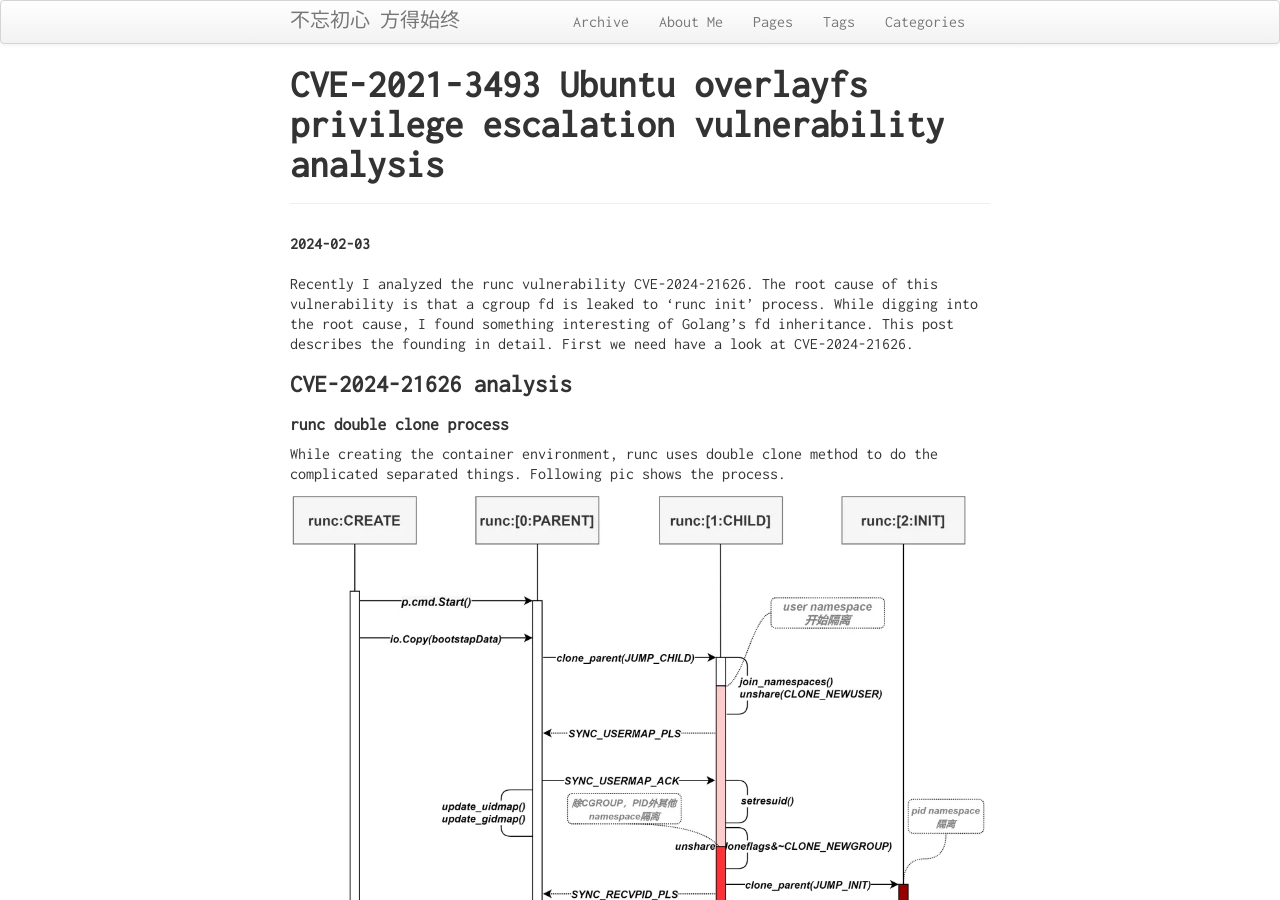
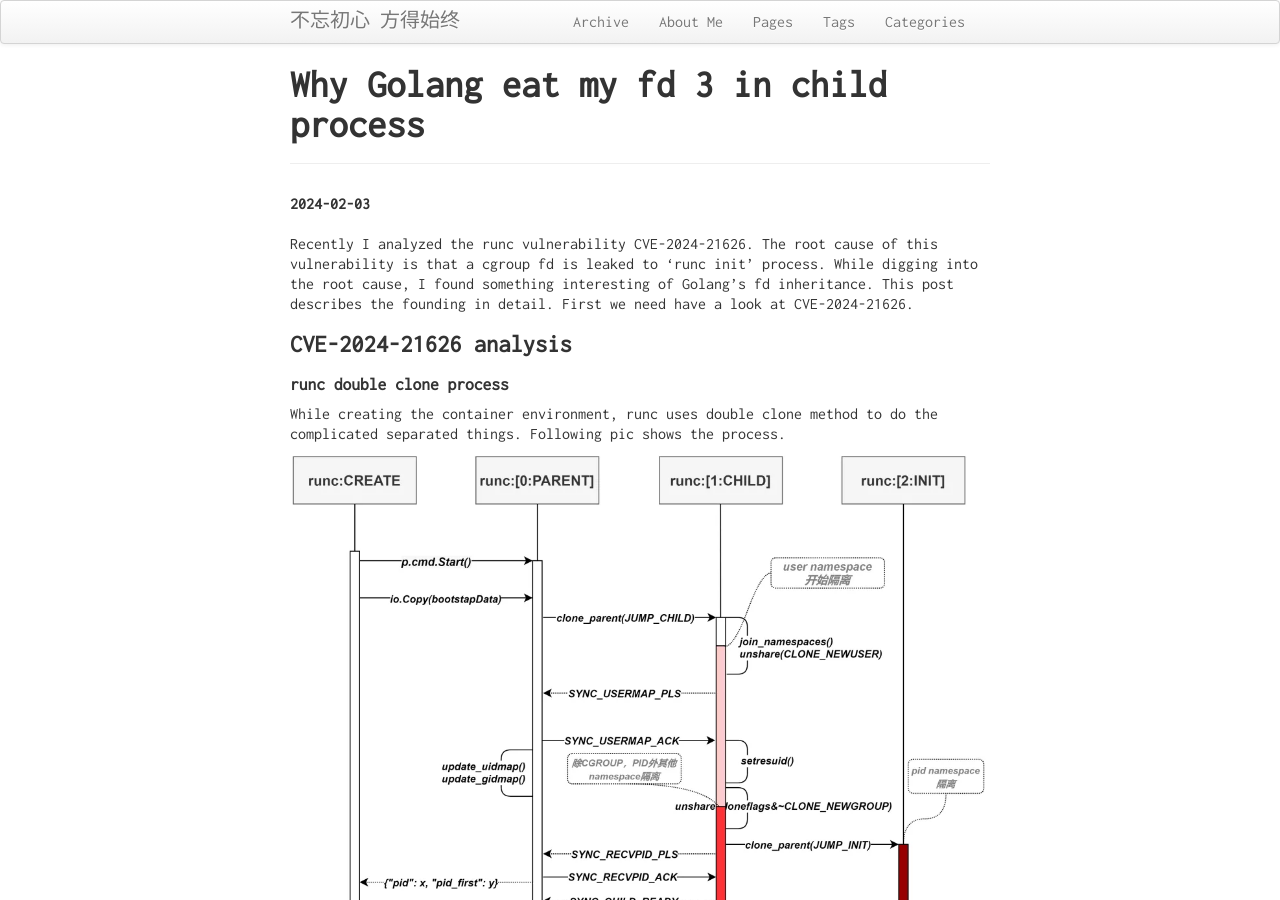
Before and after one commit to terenceli/terenceli.github.com, a Jekyll site: the page built from _posts/2024-02-03-golang-eat-fd3.md, in a window 1280 px wide and 900 px high. Built offline with Jekyll 4.4.1, drawn with Linux system fonts in a browser that asks for light colours; comment, search, counter and statistics services are not loaded.

Commit message:
fix title

```diff
--- a/_posts/2024-02-03-golang-eat-fd3.md
+++ b/_posts/2024-02-03-golang-eat-fd3.md
@@ -1,7 +1,7 @@
 ---
 layout: post
-title: "CVE-2021-3493 Ubuntu overlayfs privilege escalation vulnerability analysis"
-description: "Ubuntu overlayfs vulnerability"
+title: "Why Golang eat my fd 3 in child process"
+description: "CVE-2024-21626"
 category: 技术
 tags: [漏洞分析]
 ---
```
